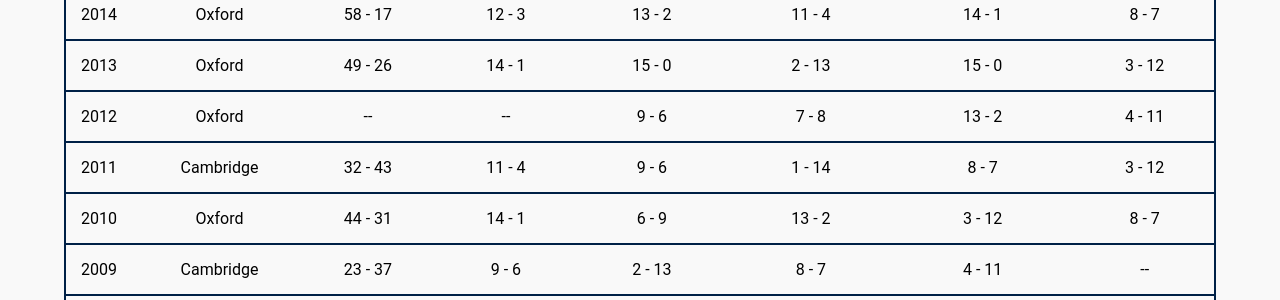
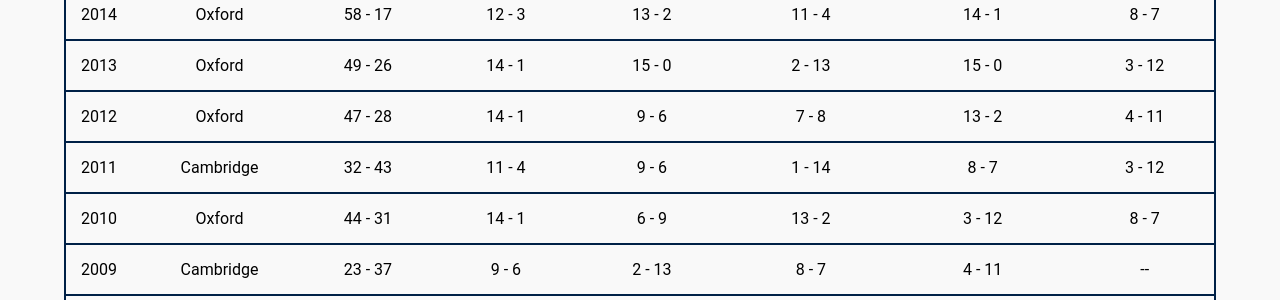
Before and after one commit to OUBaC/OUBaC.github.io, a Jekyll site: the page built from squad.html, in a window 1280 px wide and 900 px high, scrolled down 766 px. Shown: the part 153-453 px from the top of the window. Built offline with Jekyll 4.4.1, drawn with Linux system fonts in a browser that asks for light colours.

Commit message:
Updated the 2012 score.

```diff
--- a/_data/varsity/2012.yml
+++ b/_data/varsity/2012.yml
@@ -1,9 +1,9 @@
 year: 2012
-oxford:
-cambridge:
+oxford: 47
+cambridge: 28
 winner: Oxford
-oxford-mens-1:
-cambridge-mens-1:
+oxford-mens-1: 14
+cambridge-mens-1: 1
 oxford-mens-2: 7
 cambridge-mens-2: 8
 oxford-mens-3: 4
```
